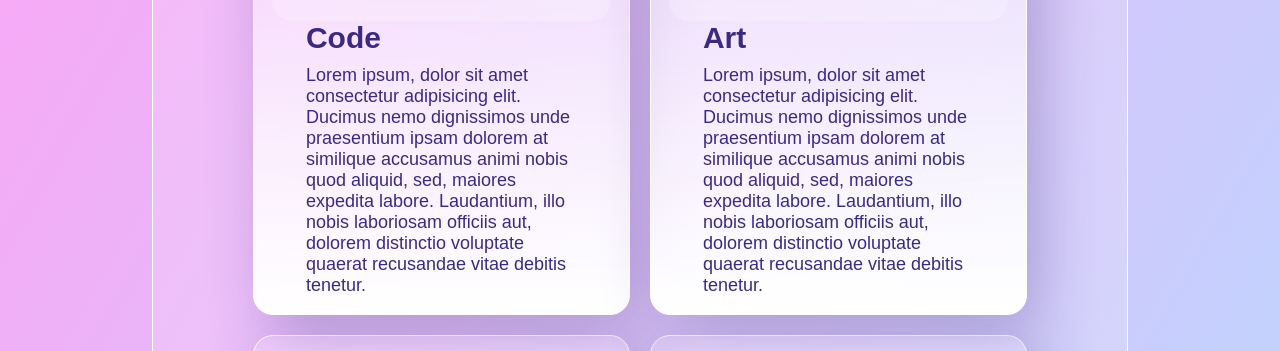
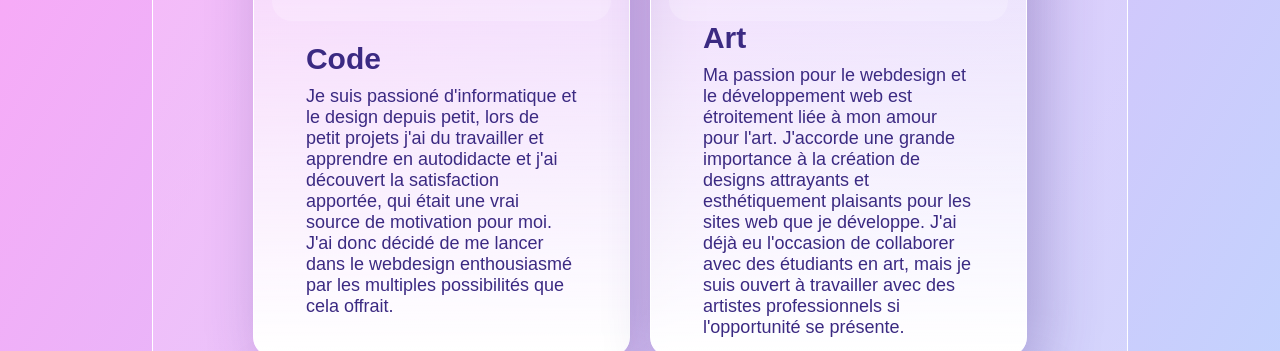
Before and after one commit to JesusNonOfficial/Portfolio, a plain HTML site: page Portfolio 30-05/home.html in a window 1280 px wide. Shown: the part 2841-3192 px from the top of the page. Drawn offline with nearby package versions, Linux system fonts and the light colour scheme.

Commit message:
final update 04 06 2023

```diff
--- a/Portfolio 30-05/home.html
+++ b/Portfolio 30-05/home.html
@@ -243,10 +243,11 @@
         </div>
         <div class="text-container">
           <h3>Code</h3>
-          <p>Lorem ipsum, dolor sit amet consectetur adipisicing elit. Ducimus nemo dignissimos unde praesentium ipsam
-            dolorem at similique accusamus animi nobis quod aliquid, sed, maiores expedita labore. Laudantium, illo
-            nobis
-            laboriosam officiis aut, dolorem distinctio voluptate quaerat recusandae vitae debitis tenetur.</p>
+          <p>Je suis passioné d'informatique et le design depuis petit, lors de petit projets j'ai du travailler et
+            apprendre en autodidacte et j'ai découvert la satisfaction apportée, qui était une vrai source de motivation
+            pour moi. J'ai donc décidé de me lancer dans le
+            webdesign enthousiasmé par les multiples possibilités que cela offrait.
+          </p>
         </div>
       </div>
 
@@ -256,10 +257,10 @@
         </div>
         <div class="text-container">
           <h3>Art</h3>
-          <p>Lorem ipsum, dolor sit amet consectetur adipisicing elit. Ducimus nemo dignissimos unde praesentium ipsam
-            dolorem at similique accusamus animi nobis quod aliquid, sed, maiores expedita labore. Laudantium, illo
-            nobis
-            laboriosam officiis aut, dolorem distinctio voluptate quaerat recusandae vitae debitis tenetur.</p>
+          <p>Ma passion pour le webdesign et le développement web est étroitement liée à mon amour pour l'art. J'accorde
+            une grande importance à la création de designs attrayants et esthétiquement plaisants pour les sites web que
+            je développe. J'ai déjà eu l'occasion de collaborer avec des étudiants en art, mais je suis ouvert à travailler avec des
+            artistes professionnels si l'opportunité se présente.</p>
         </div>
       </div>
 
```
